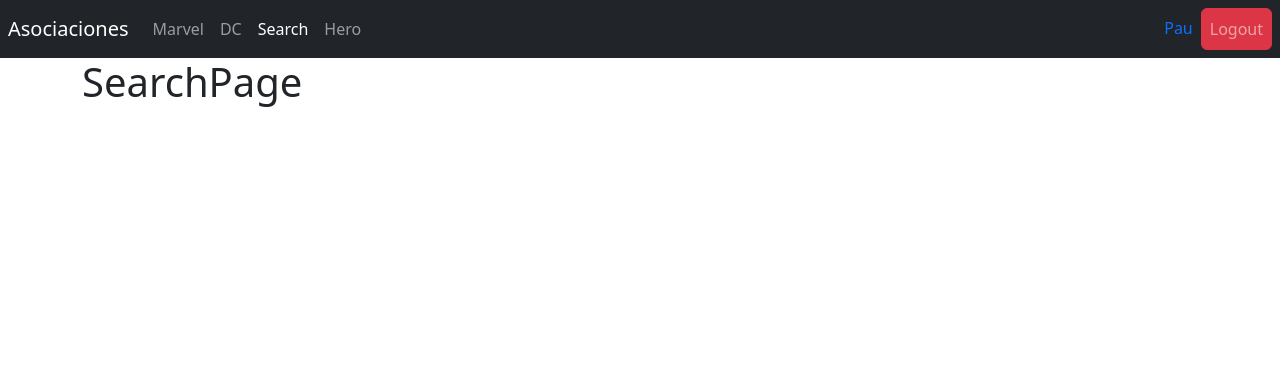
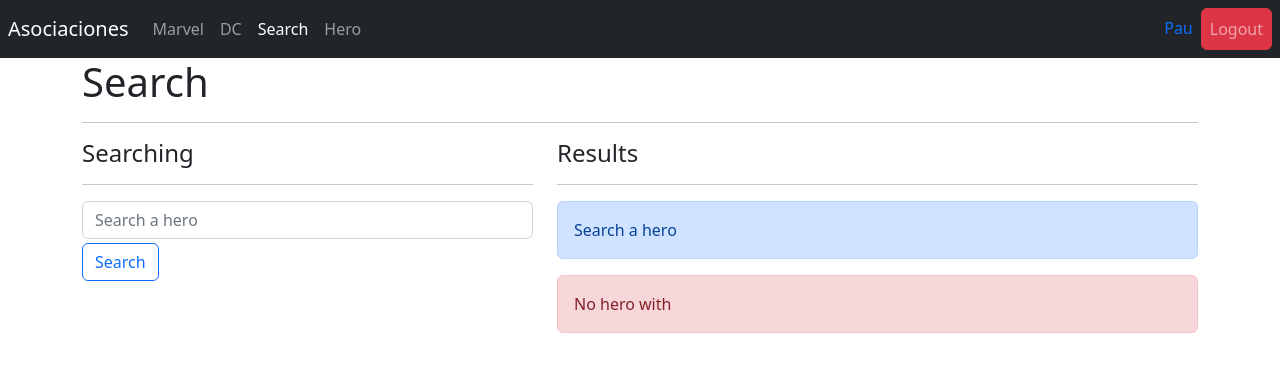
Before and after one commit to Oen844/react-app-spa-heroes, a React (Vite) app: page /search in a window 1280 px wide. Shown: the top 372 px of the page. Built offline with nearby package versions, Linux system fonts and the light colour scheme.

Commit message:
searchComponent

```diff
--- a/package.json
+++ b/package.json
@@ -9,6 +9,7 @@
     "preview": "vite preview"
   },
   "dependencies": {
+    "query-string": "^7.1.1",
     "react": "^18.2.0",
     "react-dom": "^18.2.0",
     "react-router-dom": "^6.3.0"
--- a/src/heroes/components/index.js
+++ b/src/heroes/components/index.js
@@ -1,2 +1,2 @@
-export * from './HeroCard';
+export * from './HeroeCard';
 export * from './HeroList';
--- a/src/heroes/index.js
+++ b/src/heroes/index.js
@@ -1,2 +1,3 @@
 export * from './pages';
 export * from './routes/HeroesRoutes';
+export * from  './components'
--- a/src/heroes/pages/SearchPage.jsx
+++ b/src/heroes/pages/SearchPage.jsx
@@ -1,7 +1,79 @@
 import React from 'react'
+import { useLocation, useNavigate } from 'react-router-dom'
+import queryString from 'query-string';
+
+import { useForm } from '../../hooks/useForm'
+import { HeroeCard } from '../components/HeroeCard'
+
 
 export const SearchPage = () => {
+
+  const navigate = useNavigate();
+  const location = useLocation();
+
+  const query = queryString.parse (location.search);
+
+  const {q=''}= query;
+
+
+
+  const { onInputChange, searchText } = useForm({
+    searchText: ''
+  });
+
+  const onSearchSubmit = (event) => {
+    event.preventDefault();
+
+
+
+    navigate(`?q=${searchText}`);
+  }
+
   return (
-    <h1>SearchPage</h1>
+
+    <>
+      <h1>Search</h1>
+      <hr />
+
+      <div className="row">
+
+        <div className="col-5">
+          <h4>Searching</h4>
+          <hr />
+          <form onSubmit={onSearchSubmit}>
+            <input
+              type="text"
+              placeholder='Search a hero'
+              className='form-control'
+              name='searchText'
+              autoComplete='off'
+              value={searchText}
+              onChange={onInputChange}
+
+            />
+            <button className='btn btn-outline-primary mt-1'>
+              Search
+            </button>
+          </form>
+        </div>
+
+        <div className="col-7">
+          <h4>Results</h4>
+          <hr />
+
+          <div className='alert alert-primary'>
+            Search a hero
+          </div>
+
+          <div className='alert alert-danger'>
+            No hero with <b> {q} </b>
+          </div>
+
+        </div>
+
+        {/* <HeroeCard {...hero}/> */}
+
+      </div>
+    </>
   )
 }
--- /dev/null
+++ b/src/hooks/useForm.js
@@ -0,0 +1,25 @@
+import { useState } from 'react';
+
+export const useForm = ( initialForm = {} ) => {
+
+    const [ formState, setFormState ] = useState( initialForm );
+
+    const onInputChange = ({ target }) => {
+        const { name, value } = target;
+        setFormState({
+            ...formState,
+            [ name ]: value
+        });
+    }
+
+    const onResetForm = () => {
+        setFormState( initialForm );
+    }
+
+    return {
+        ...formState,
+        formState,
+        onInputChange,
+        onResetForm,
+    }
+}
```
Also changed, not shown: 1 other file (tests, documents, lock files or other folders).
